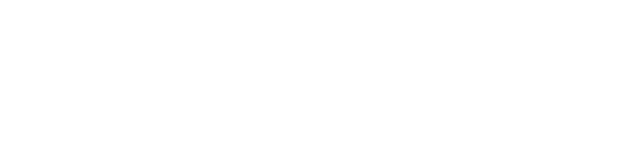
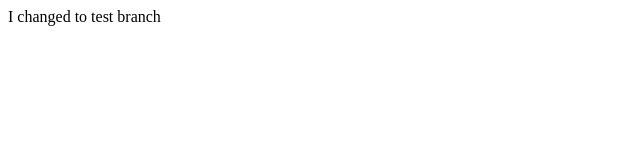
Before and after one commit to life-is-live/easytest, a plain HTML site: page index.html in a window 1280 px wide. Shown: the whole page, without its empty margins (0-640 px from the left). Drawn offline with Linux system fonts and the light colour scheme.

Commit message:
add text into body of index.html

```diff
--- a/index.html
+++ b/index.html
@@ -6,6 +6,6 @@
     <title>Document</title>
 </head>
 <body>
-
+    I changed to test branch
 </body>
 </html>
```
